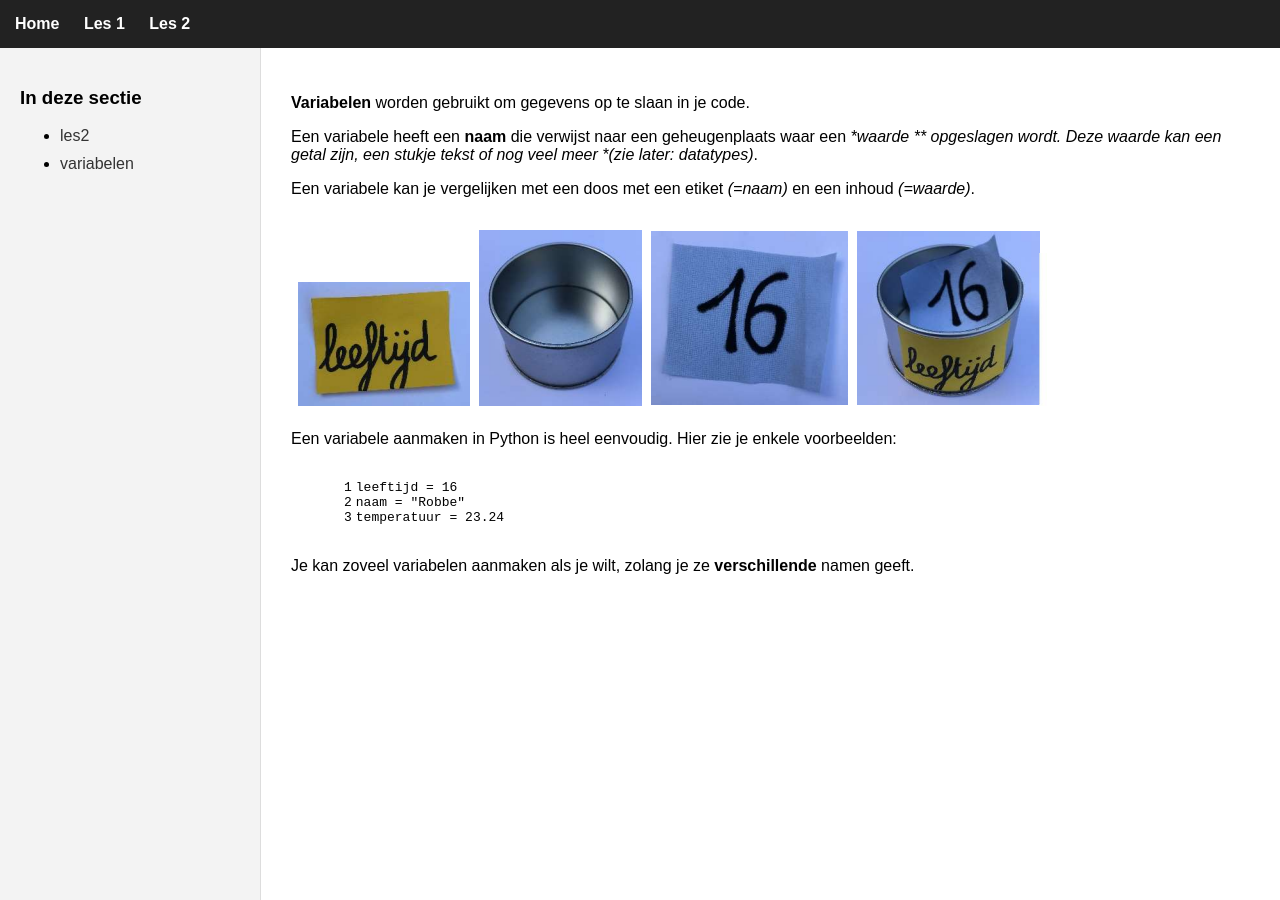
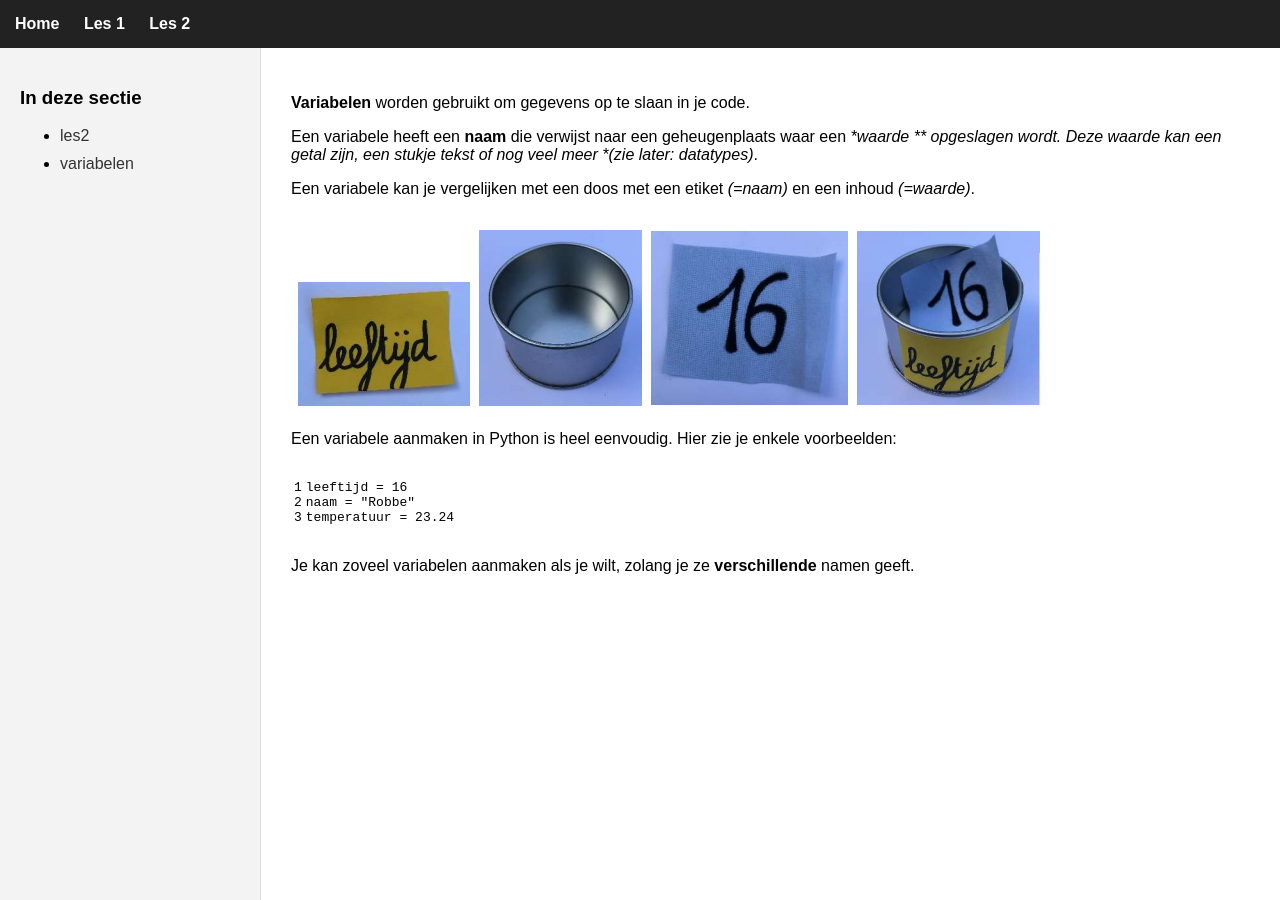
Before and after one commit to milanvandeput/milanvandeput.github.io, a Jekyll site: the page built from les2/variabelen.md, in a window 1280 px wide. Built offline with Jekyll 4.4.1, drawn with Linux system fonts in a browser that asks for light colours.

Commit message:
Update default.html

```diff
--- a/_layouts/default.html
+++ b/_layouts/default.html
@@ -49,12 +49,6 @@
             flex: 1;
             padding: 30px;
         }
-        /* Line numbering for Rouge + CommonMark */
-        pre.highlight {
-          padding-left: 50px;
-          position: relative;
-        }
-
     </style>
 </head>
 <body>
```
